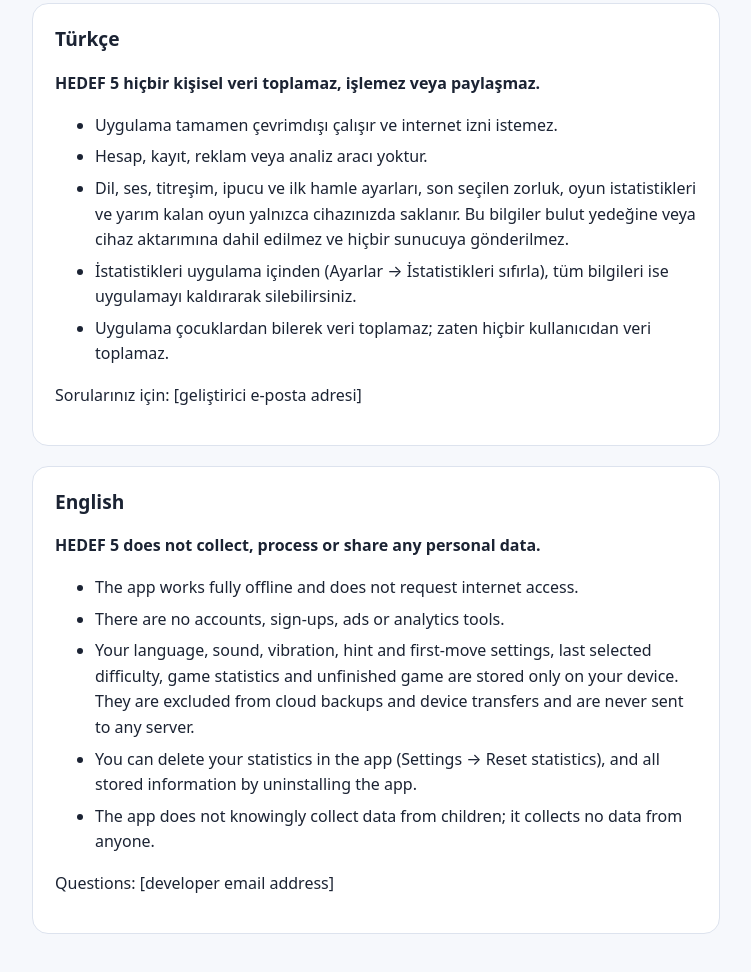
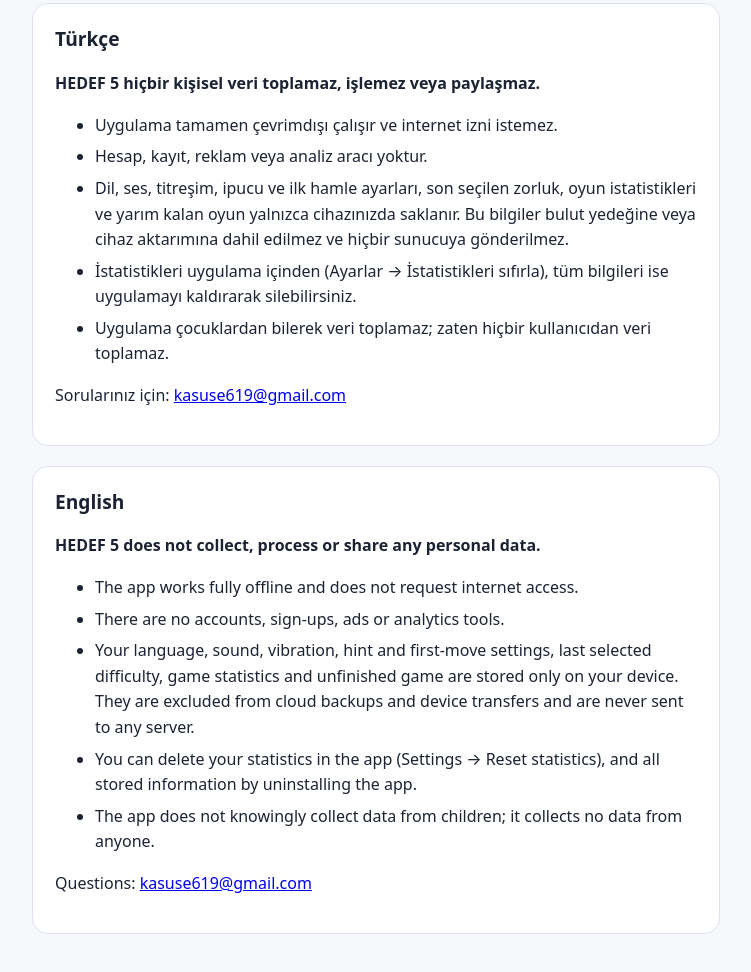
Before and after one commit to kaansari7/hedef5, a plain HTML site: page index.html in a window 1280 px wide. Shown: the part 170-1142 px from the top of the page, without its empty margins (264-1015 px from the left). Drawn offline with Linux system fonts and the light colour scheme.

Commit message:
Add files via upload

```diff
--- a/index.html
+++ b/index.html
@@ -63,7 +63,7 @@
       <li>İstatistikleri uygulama içinden (Ayarlar → İstatistikleri sıfırla), tüm bilgileri ise uygulamayı kaldırarak silebilirsiniz.</li>
       <li>Uygulama çocuklardan bilerek veri toplamaz; zaten hiçbir kullanıcıdan veri toplamaz.</li>
     </ul>
-    <p>Sorularınız için: [geliştirici e-posta adresi]</p>
+    <p>Sorularınız için: <a href="mailto:kasuse619@gmail.com">kasuse619@gmail.com</a></p>
   </section>
 
   <section id="en" lang="en">
@@ -76,7 +76,7 @@
       <li>You can delete your statistics in the app (Settings → Reset statistics), and all stored information by uninstalling the app.</li>
       <li>The app does not knowingly collect data from children; it collects no data from anyone.</li>
     </ul>
-    <p>Questions: [developer email address]</p>
+    <p>Questions: <a href="mailto:kasuse619@gmail.com">kasuse619@gmail.com</a></p>
   </section>
 </main>
 </body>
```
